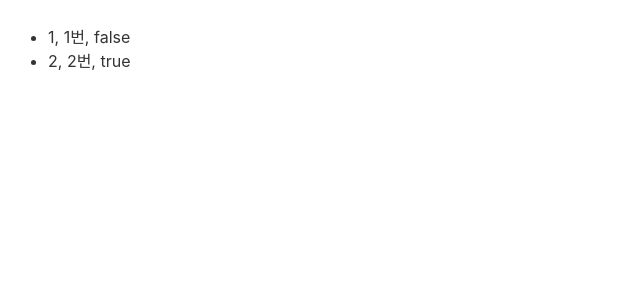
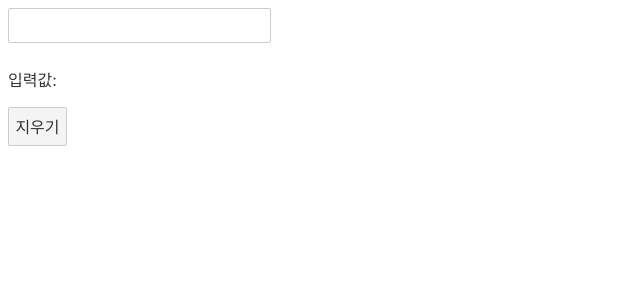
Before and after one commit to 1two13/practice-svelte, a Svelte app: page / in a window 1280 px wide. Shown: the top 300 px of the page, without its empty margins (0-640 px from the left). Built offline with nearby package versions, Linux system fonts and the light colour scheme.

Commit message:
bind
- state와 폼 연동
- bind:value="{스테이트이름}"

```diff
--- a/src/App.svelte
+++ b/src/App.svelte
@@ -1,16 +1,11 @@
 <script>
-  let todos = [
-    {id: 0, content: '1번', done: false},
-    {id: 1, content: '2번', done: true},
-  ]
+	let textValue = ''
+
+	function clearText() {
+		textValue = ''
+	}
 </script>
 
-<ul>
-  {#each todos as {id, content, done}, index}
-    <li>
-      <span>{index + 1}</span>,
-      <span>{content}</span>,
-      <span>{done}</span>
-    </li>
-  {/each}
-</ul>
+<input type="text" bind:value="{textValue}" />
+<p> 입력값: {textValue} </p>
+<button on:click={clearText}>지우기</button>
```
